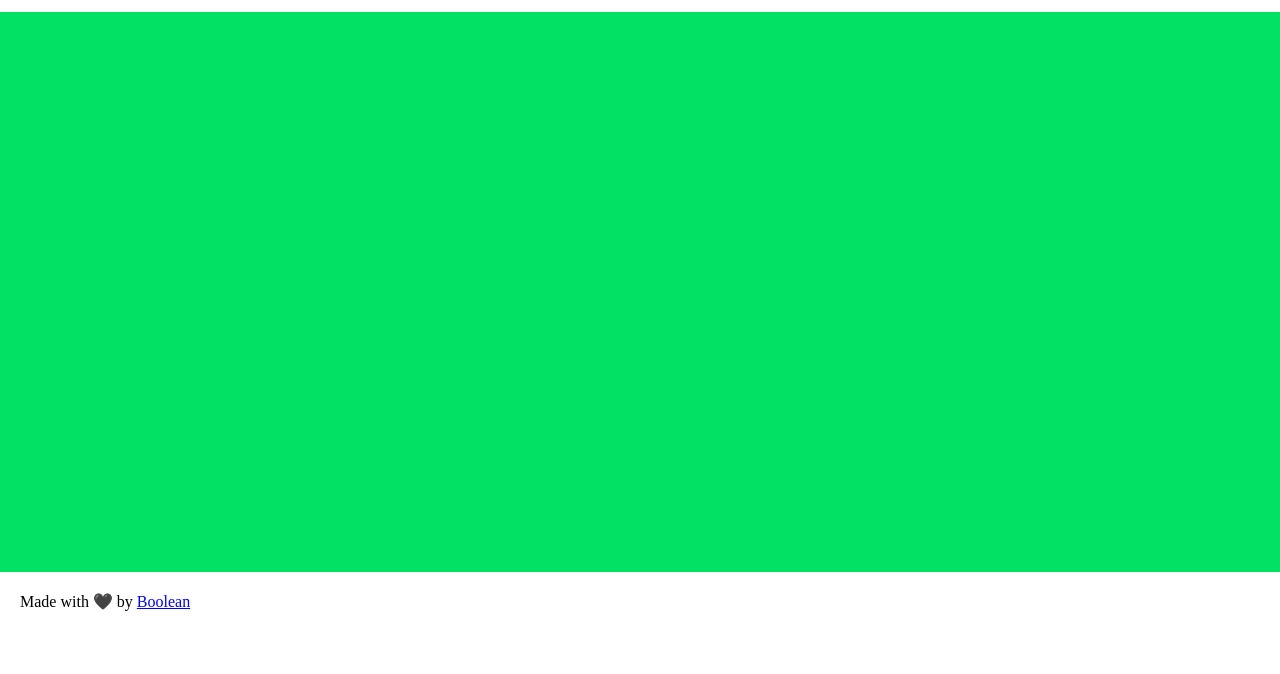
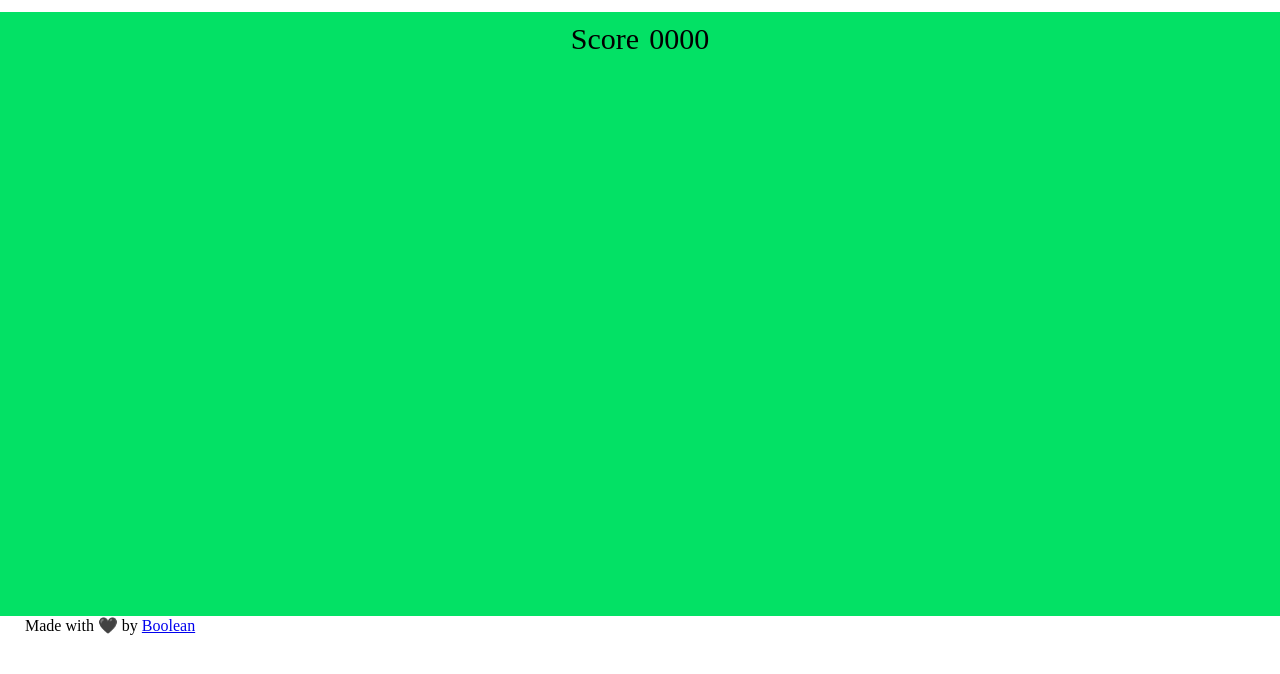
Before and after one commit to MatteD04/js-campominato-dom, a plain HTML site: page index.html in a window 1280 px wide. Shown: the part 82-756 px from the top of the page. Drawn offline with Linux system fonts and the light colour scheme.

Commit message:
feat: add score counter

```diff
--- a/css/style.css
+++ b/css/style.css
@@ -45,6 +45,14 @@ img{
 .container{
     background-color: #03e165;
 }
+
+.score{
+    display: flex;
+    justify-content: center;
+    gap: 10px;
+    font-size: 30px;
+    padding-top: 10px;
+}
 .table{
     display: flex;
     justify-content: center;
@@ -80,5 +88,5 @@ img{
 
 /*FOOTER*/
 footer{
-    padding: 20px;
+    margin-left: 25px;
 }
--- a/index.html
+++ b/index.html
@@ -26,6 +26,9 @@
     </header>
     <main>
         <div class="container">
+            <div class="score">
+                <p>Score</p>
+                <p class="contatore">0000</p></div>
             <div class="table">
                 <div id="grid">
 
--- a/js/script.js
+++ b/js/script.js
@@ -5,7 +5,6 @@
 //ed emetto un messaggio in console con il numero della cella cliccata.
 
 
-//In seguito l'utente clicca su una cella: se il numero è presente nella lista dei numeri generati - abbiamo calpestato una bomba - la cella si colora di rosso e la partita termina. Altrimenti la cella cliccata si colora di azzurro e l'utente può continuare a cliccare sulle altre celle.
 //La partita termina quando il giocatore clicca su una bomba o quando raggiunge il numero massimo possibile di numeri consentiti (ovvero quando ha rivelato tutte le celle che non sono bombe).
 //Al termine della partita il software deve comunicare il punteggio, cioè il numero di volte che l’utente ha cliccato su una cella che non era una bomba.
 
@@ -23,7 +22,6 @@ console.log(bombList);
 
 const mainGrid = document.querySelector('#grid');
 console.log(mainGrid);
-
 //al click sul bottone genero la griglia
 const btnPlay = document.querySelector('#btn');
 btnPlay.addEventListener('click', function() {
@@ -35,11 +33,23 @@ btnPlay.addEventListener('click', function() {
     }
 })
 
+//recuperare il contatore
+const contatore=document.querySelector(".contatore");
+
+// Funzione per aggiornare il punteggio
+function updateScore(score) {
+    // Incremento lo score
+    score++;
+    // Lo inserisco nel contatore
+    contatore.innerText = String(score).padStart(4, 0);
+
+    return score;
+}
+
 
 // Funzione che genera un quadrato
 // number -> rappresenta il numero
 // return: elemento del dom che rappresenta un quadrato
-
 function generateSquare(number) {
     const newSquare = document.createElement('div');
     newSquare.classList.add('square');
@@ -48,6 +58,7 @@ function generateSquare(number) {
     //click su ogni quadrato
     newSquare.addEventListener('click', function() {
 
+        //se il numero è nell'array delle bombe dare la classe red e l'alert
         if(bombList.includes(parseInt(this.children[0].innerHTML))){
             this.classList.add('bomb');
             setTimeout(function(){
@@ -55,6 +66,7 @@ function generateSquare(number) {
             },0);
         } else{
             this.classList.add('clicked');
+            const newScore = updateScore(number - 1);
         }
 
         console.log(number);
```
